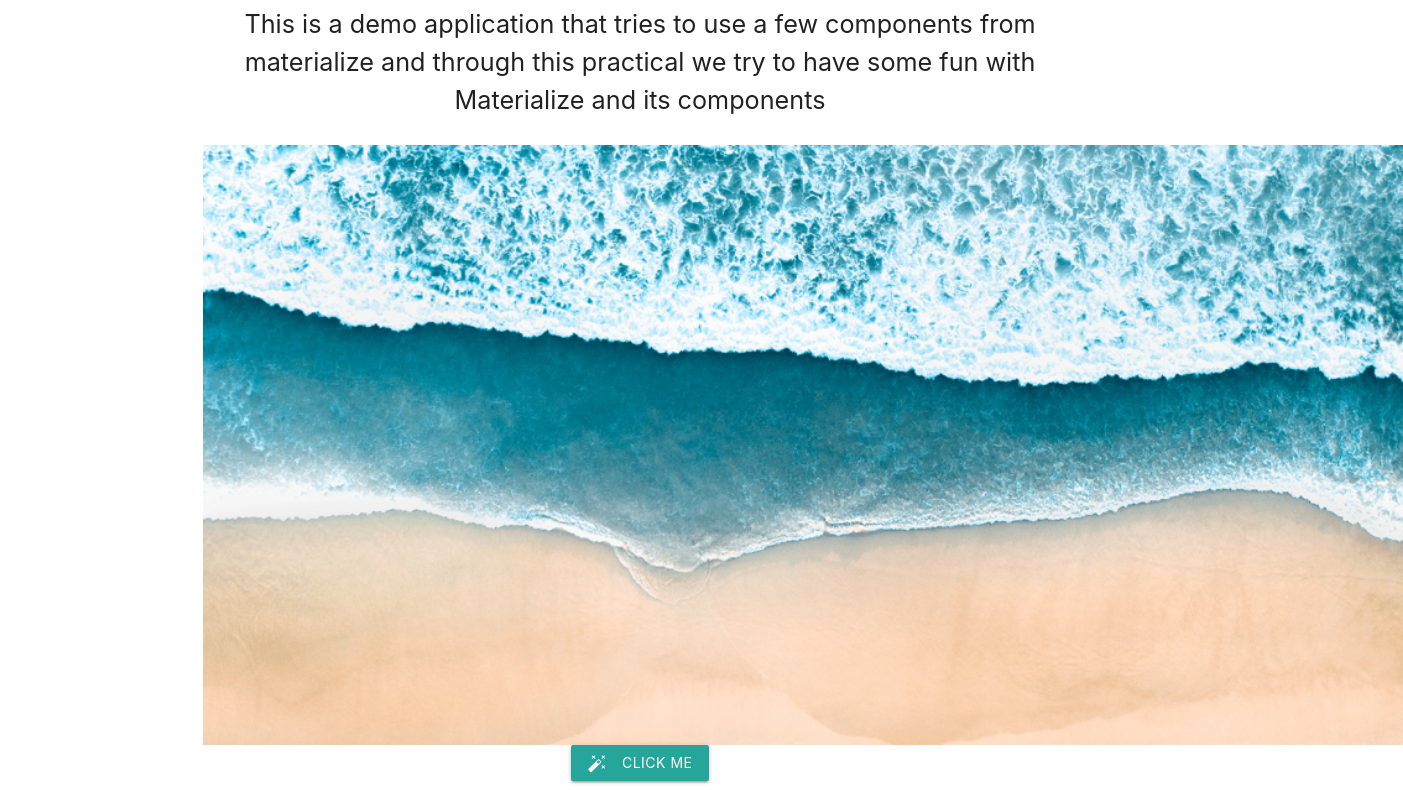
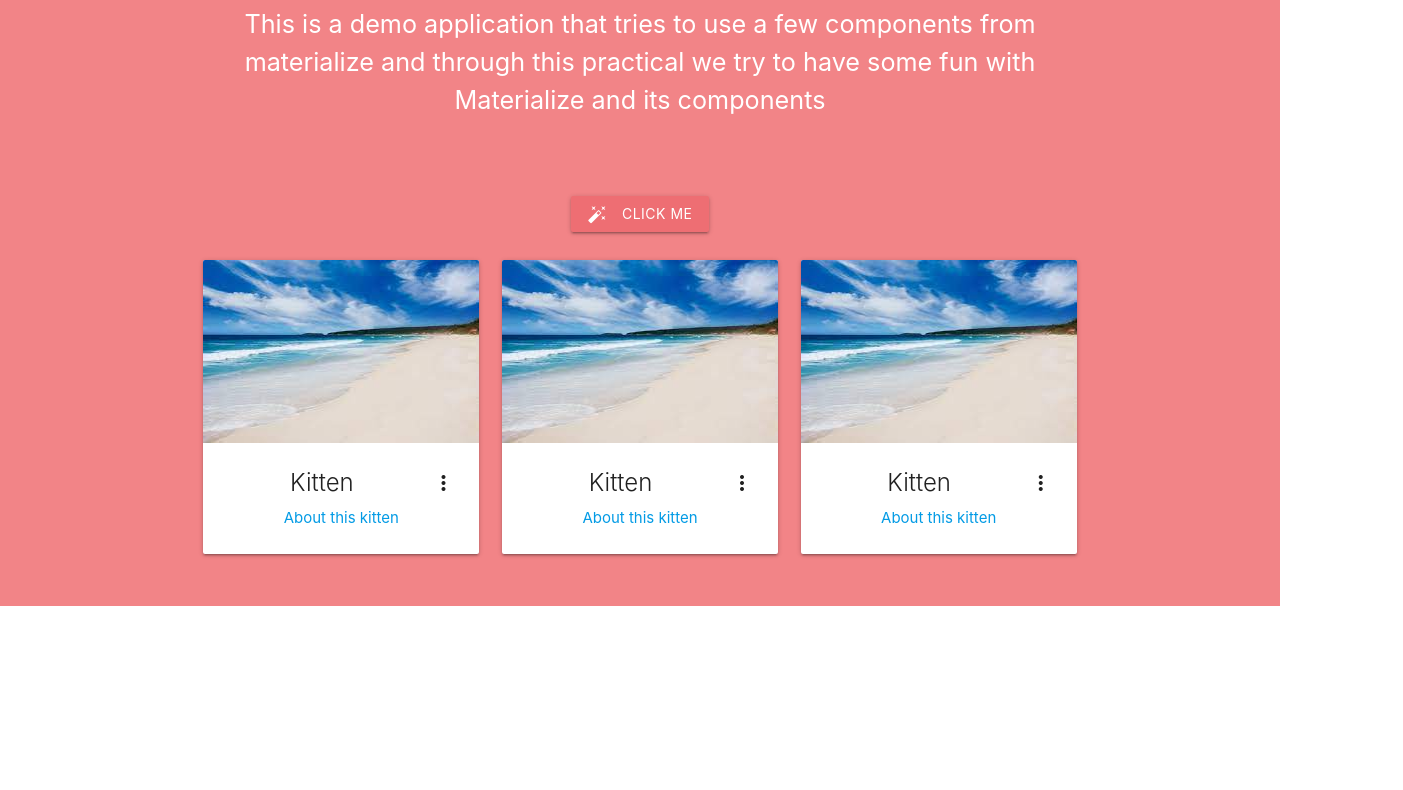
Before and after one commit to jayvanani/SIT725-2025-prec1-main, a website: page week3/public/index.html in a window 1280 px wide. Shown: the part 194-984 px from the top of the page, 1403 px wide, since content can reach past the window. After the commit the page ends 800 px from the top, so only its background shows below. Drawn offline with nearby package versions, Linux system fonts and the light colour scheme.

Commit message:
Advance Demo

```diff
--- a/week3/public/index.html
+++ b/week3/public/index.html
@@ -14,13 +14,14 @@
     <link rel="stylesheet" href="https://cdnjs.cloudflare.com/ajax/libs/materialize/1.0.0/css/materialize.min.css">
     <link href="https://fonts.googleapis.com/icon?family=Material+Icons" rel="stylesheet">
     <!-- Custom Style Sheet-->
-    <link rel="stylesheet" href="css/styles.css">
+    <link rel="stylesheet" href="css/style.css">
 </head>
 
 <body>
     <nav>
         <div class="nav-wrapper navbar-size">
-<a href="#" class="brand-logo"><img class="user-image-size" src="images/logodemo.jpg" style="height: 64px;"/></a>
+            <a href="#" class="brand-logo"><img class="user-image-size" src="images/logodemo.jpg"
+                    style="height: 64px;" /></a>
             <ul id="nav-mobile" class="right hide-on-med-and-down">
                 <li><a target="_blank" href="https://www.linkedin.com/in/navit-choudhary-5133b9104/">LinkedIn</a></li>
             </ul>
@@ -31,14 +32,16 @@
             <div class="row">
                 <div class="col s12 center-align">
                     <h1 id="heading">Welcome to SIT 725 Week 3</h1>
-<p class="flow-text">This is a demo application that tries to use a few components from materialize and through this practical we try to
+                    <p class="flow-text">This is a demo application that tries to use a few components from materialize
+                        and through this practical we try to
                         have some fun with Materialize and its components</p>
                 </div>
                 <div class="col s12 center-align">
-<img class="materialboxed materialboxed-image" src="images/demo.png" style="height: 600px;">
+                    <img class="materialboxed materialboxed-image" src="images/demo.png" style="height: 00px;">
                 </div>
                 <div class="col s12 center-align">
-<a class="waves-effect waves-light btn click-me-button" id="clickMeButton"><i class="material-icons left">auto_fix_high</i>Click Me</a>
+                    <a class="waves-effect waves-light btn click-me-button" id="clickMeButton"><i
+                            class="material-icons left">auto_fix_high</i>Click Me</a>
                 </div>
             </div>
             <div class="row">
@@ -48,11 +51,47 @@ have some fun with Materialize and its components</p>
                             <img class="activator" src="images/demo1.jpg">
                         </div>
                         <div class="card-content">
-<span class="card-title activator grey-text text-darken-4">Kitten<i class="material-icons right">more_vert</i></span>
+                            <span class="card-title activator grey-text text-darken-4">Kitten<i
+                                    class="material-icons right">more_vert</i></span>
                             <p><a href="#">About this kitten</a></p>
                         </div>
                         <div class="card-reveal">
-<span class="card-title grey-text text-darken-4">Kitten<i class="material-icons right">close</i></span>
+                            <span class="card-title grey-text text-darken-4">Kitten<i
+                                    class="material-icons right">close</i></span>
+                            <p class="card-text">Hello There! I just wanted to say HI to you guys. See ya!</p>
+                        </div>
+                    </div>
+                </div>
+                 <div class="col s4 center-align">
+                    <div class="card">
+                        <div class="card-image waves-effect waves-block waves-light">
+                            <img class="activator" src="images/demo1.jpg">
+                        </div>
+                        <div class="card-content">
+                            <span class="card-title activator grey-text text-darken-4">Kitten<i
+                                    class="material-icons right">more_vert</i></span>
+                            <p><a href="#">About this kitten</a></p>
+                        </div>
+                        <div class="card-reveal">
+                            <span class="card-title grey-text text-darken-4">Kitten<i
+                                    class="material-icons right">close</i></span>
+                            <p class="card-text">Hello There! I just wanted to say HI to you guys. See ya!</p>
+                        </div>
+                    </div>
+                </div>
+                 <div class="col s4 center-align">
+                    <div class="card">
+                        <div class="card-image waves-effect waves-block waves-light">
+                            <img class="activator" src="images/demo1.jpg">
+                        </div>
+                        <div class="card-content">
+                            <span class="card-title activator grey-text text-darken-4">Kitten<i
+                                    class="material-icons right">more_vert</i></span>
+                            <p><a href="#">About this kitten</a></p>
+                        </div>
+                        <div class="card-reveal">
+                            <span class="card-title grey-text text-darken-4">Kitten<i
+                                    class="material-icons right">close</i></span>
                             <p class="card-text">Hello There! I just wanted to say HI to you guys. See ya!</p>
                         </div>
                     </div>
@@ -60,11 +99,11 @@ have some fun with Materialize and its components</p>
             </div>
         </div>
     </main>
-<script src="https://code.jquery.com/jquery-3.6.0.min.js" integrity="sha256-/xUj+3OJU5yExlq6GSYGSHk7tPXikynS7ogEvDej/m4="
-crossorigin="anonymous"></script>
+    <script src="https://code.jquery.com/jquery-3.6.0.min.js"
+        integrity="sha256-/xUj+3OJU5yExlq6GSYGSHk7tPXikynS7ogEvDej/m4=" crossorigin="anonymous"></script>
     <!-- Compiled and minified JavaScript -->
     <script src="https://cdnjs.cloudflare.com/ajax/libs/materialize/1.0.0/js/materialize.min.js"></script>
-<script src="js/scripts.js"></script>
+    <script src="js/script.js"></script>
 </body>
 
 
```
Lines whose indentation alone changed are shown as unchanged.
